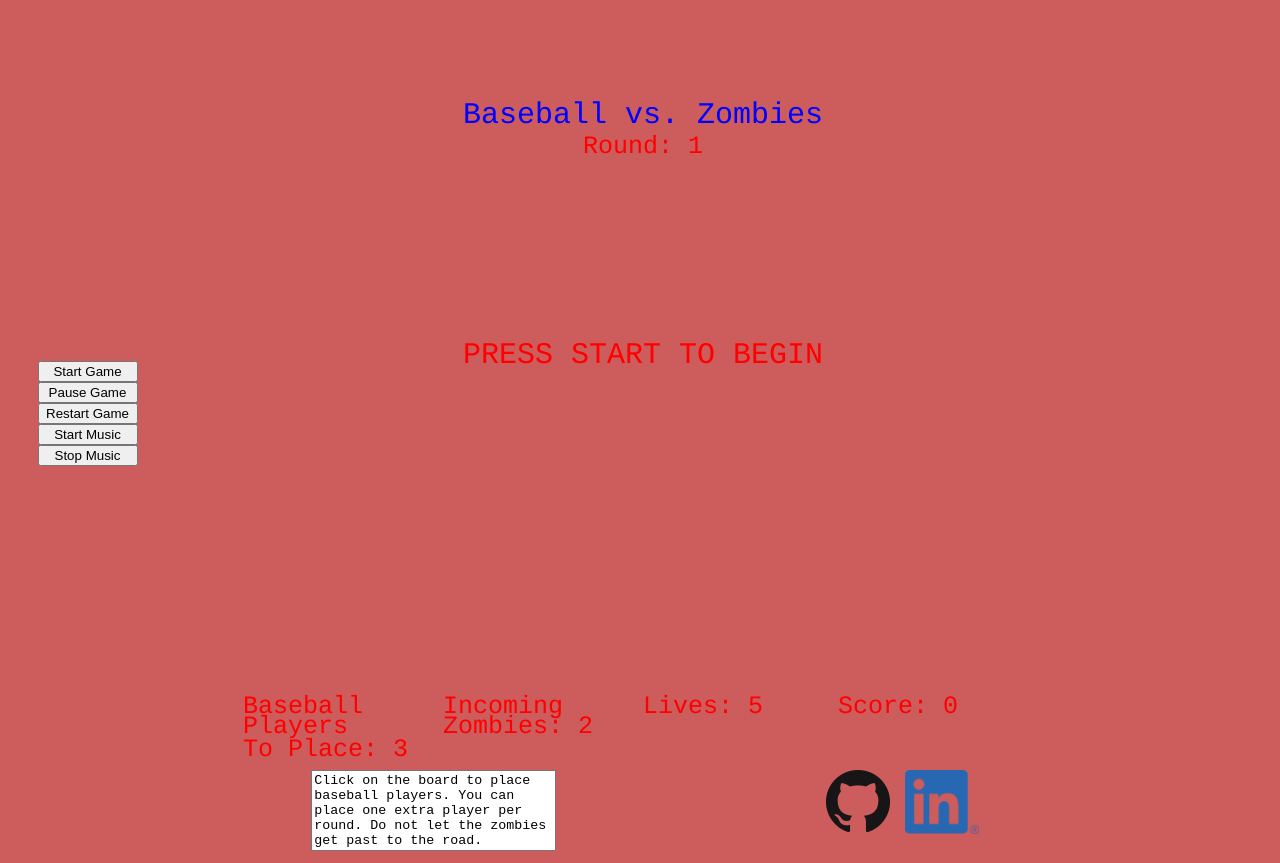
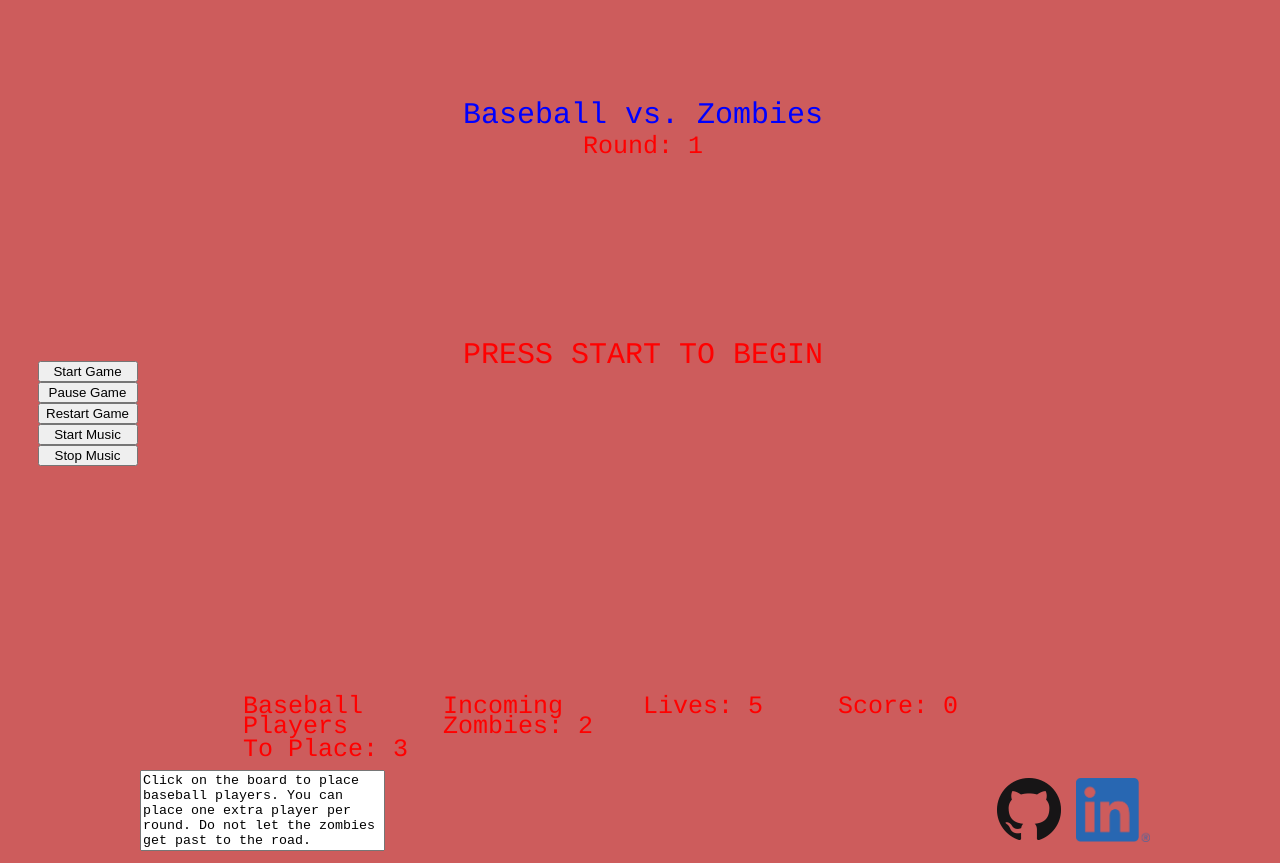
Before and after one commit to mattpettenato/Baseball-vs-Zombies, a website built with webpack: page index.html in a window 1280 px wide. Built offline with nearby package versions, Linux system fonts and the light colour scheme; files whose address does not match are found by name.

Commit message:
fixed resizing bug

```diff
--- a/index.html
+++ b/index.html
@@ -38,9 +38,11 @@
         <canvas style="z-index:1" id="board"></canvas>
       </div>
       <div id="the-rest">
+        <div id="holder">
+
           <div id="instructions">
             <textarea readonly name="instruct" id="instruc" cols="28" rows="5"
-              style="resize: none;">Click on the board to place baseball players. You can place one extra player per round. Do not let the zombies get past to the road.</textarea>
+            style="resize: none;">Click on the board to place baseball players. You can place one extra player per round. Do not let the zombies get past to the road.</textarea>
           </div>
           <div id="links">
             <a id="gitts" style="z-index:2" href="https://github.com/mattpettenato/JavaScript_Project">
@@ -51,6 +53,7 @@
               <img src="./img/LI-In-Bug.png">
             </a>
           </div>
+        </div>
       </div>
       <footer>
       </footer>
--- a/src/styles/style.css
+++ b/src/styles/style.css
@@ -120,12 +120,22 @@ body {
 #the-rest{
   display:flex;
   display: flex;
-  justify-content: space-between;
-  margin-left: 24%;
-  margin-right: 24%;
+  justify-content: center;
+  /* margin-left: 24%;
+  margin-right: 24%; */
   margin-top: 0.5%;
+  /* max-width: 1000px; */
 }
 
 #fullpage{
   margin-top: 5%
 }
+
+#holder {
+  display: flex;
+  align-items: center;
+  width: 1000px;
+  min-width: 1000px;
+  max-width: 1000px;
+  justify-content: space-between;
+}
```
Also changed, not shown: dist/main.css.
